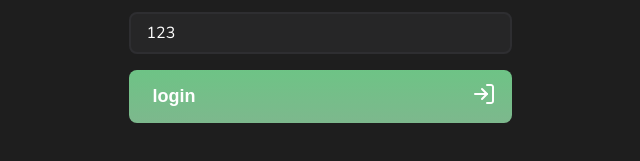
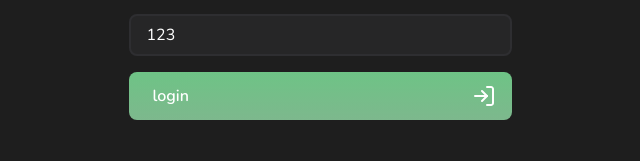
Before and after one commit to Revilise/forum, a Next.js app: page /login in a window 1280 px wide. Shown: the part 409-570 px from the top of the page, without its empty margins (320-960 px from the left). Built offline with nearby package versions, Linux system fonts and the light colour scheme.

Commit message:
central form btn

```diff
--- a/components/central-form/central-form.module.scss
+++ b/components/central-form/central-form.module.scss
@@ -26,6 +26,7 @@
   align-items: center;
   cursor: pointer;
   transition: .2s;
+  font-family: Nunito;
   &:hover {
     filter: brightness(.85);
   }
--- a/components/icon/icon.module.scss
+++ b/components/icon/icon.module.scss
@@ -1,5 +1,6 @@
 @mixin styleIcons($class) {
   cursor: pointer;
+  display: flex;
   path {
     transition: .2s;
     stroke: var(--default-icon);
--- a/pages/login.js
+++ b/pages/login.js
@@ -37,7 +37,7 @@ export default function LoginPage() {
                 <Input value={login} onChange={changeLogin} placeholder={"LOGIN"} />
                 <Input value={password} onChange={changePassword} placeholder={"PASSWORD"} />
                 <Form.Button onClick={onsubmit}>
-                    <p>login</p>
+                    login
                     <LogIn />
                 </Form.Button>
             </Form>
```
